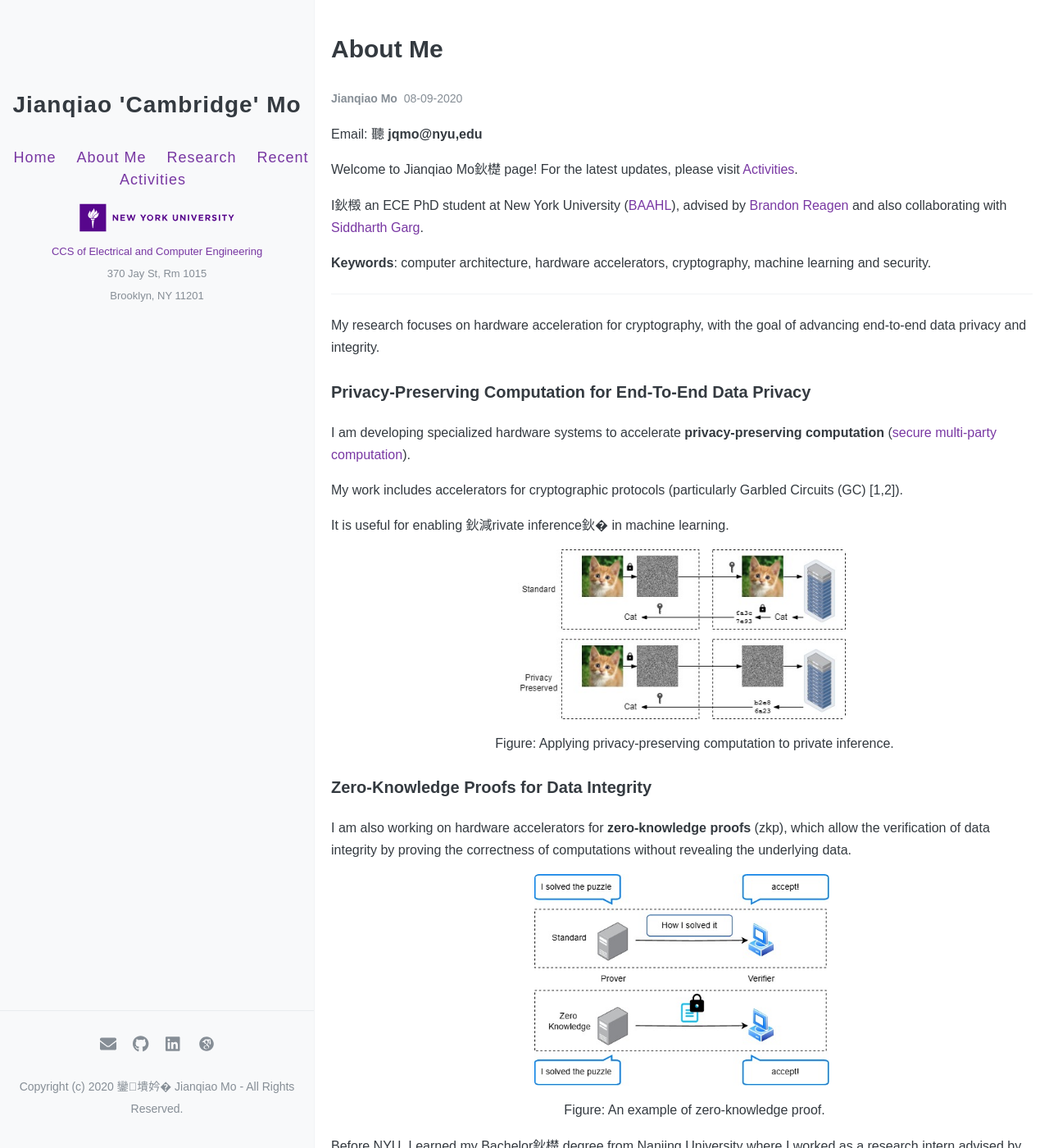
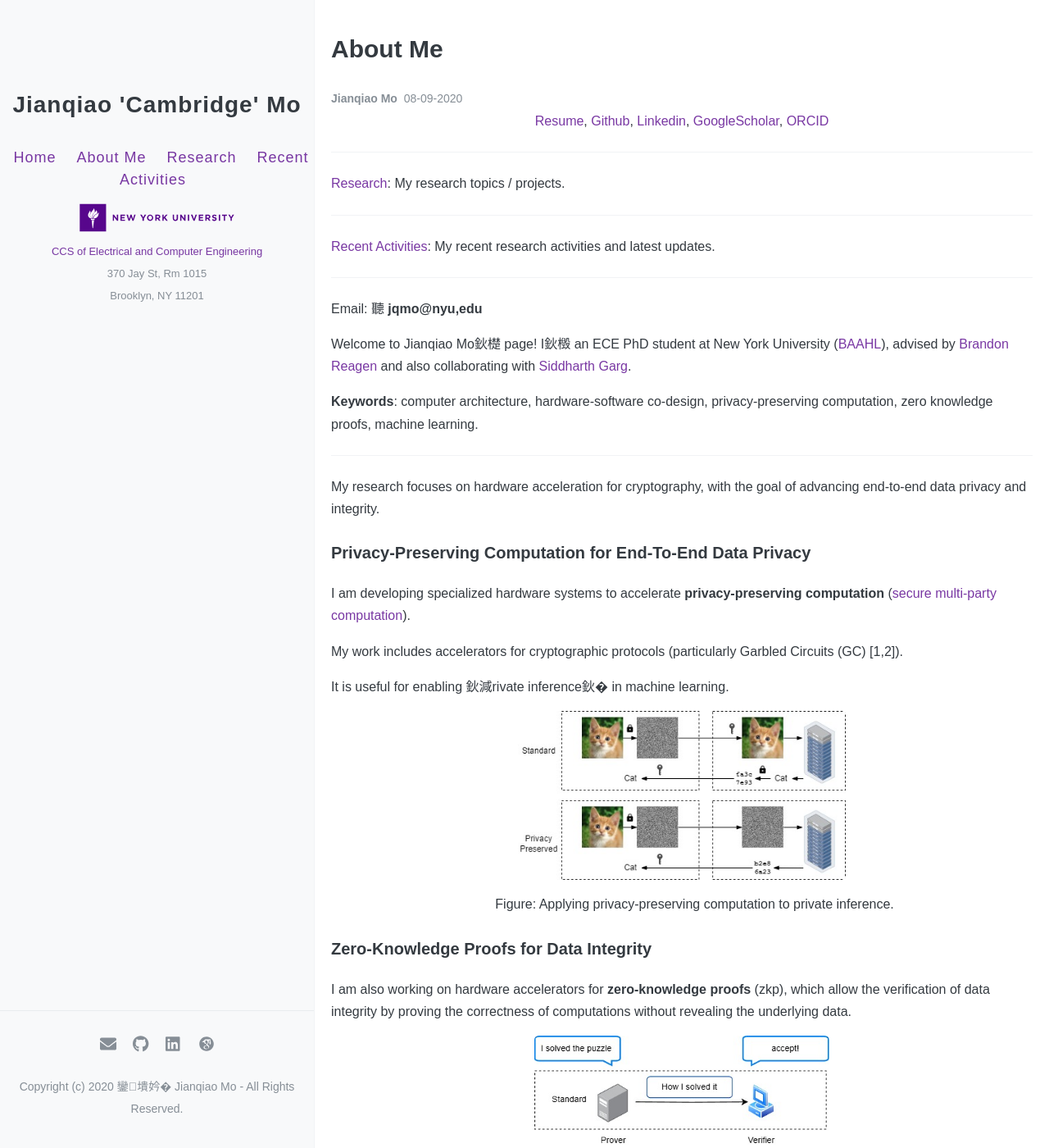
Before and after one commit to jianqiaomo/mywebpage, a Jekyll site: the page built from _posts/2020-08-09-about.md, in a window 1280 px wide and 1400 px high. Shown: the whole window at 82% size. Built offline with Jekyll 4.4.1, drawn with Linux system fonts in a browser that asks for light colours; comment, search, counter and statistics services are not loaded; some of the changed text lies outside the part shown.

Commit message:
reorder aboutme

```diff
--- a/_posts/2020-08-09-about.md
+++ b/_posts/2020-08-09-about.md
@@ -8,15 +8,33 @@ toc: false
 pinned: true
 permalink: /aboutme/
 ---
+<div style="text-align: center;">
+<a href="https://drive.google.com/file/d/1JeKeQL3mNHs1eISVBEbWTiLwYkOwQRv0/view?usp=sharing">Resume</a>,
+<a href="https://github.com/{{ site.footer-links.github }}">Github</a>,
+<a href="https://www.linkedin.com/in/{{ site.footer-links.linkedin }}">Linkedin</a>,
+<a href="https://scholar.google.com/citations?user={{ site.footer-links.googlescholar }}">GoogleScholar</a>,
+<a href="https://orcid.org/0000-0001-9533-8183">ORCID</a>
+</div>
+
+***
+
+[Research](https://jqmo.top/tags/): My research topics / projects.
+
+***
+
+[Recent Activities](https://jqmo.top/activities/): My recent research activities and latest updates.
+
+***
+
 Email: &nbsp; **jqmo@nyu,edu**
 
-Welcome to Jianqiao Mo's page! For the latest updates, please visit [Activities](https://jqmo.top/activities/).
-
+Welcome to Jianqiao Mo's page!
 I'm an ECE PhD student at New York University ([BAAHL](https://wp.nyu.edu/baahl/)),
 advised by [Brandon Reagen](https://engineering.nyu.edu/faculty/brandon-reagen)
 and also collaborating with [Siddharth Garg](https://engineering.nyu.edu/faculty/siddharth-garg).
 
-**Keywords**: computer architecture, hardware accelerators, cryptography, machine learning and security.
+**Keywords**: computer architecture, hardware-software co-design, privacy-preserving computation,
+zero knowledge proofs, machine learning.
 
 ***
 
@@ -54,18 +72,6 @@ I worked as a research intern advised by Prof. [Zhongfeng Wang](https://scholar.
 My research there focused on reducing the computational cost of deep neural networks by
 optimizing dynamic exit branches.
 
-***
-
-<div style="text-align: center;">
-<a href="https://drive.google.com/file/d/1JeKeQL3mNHs1eISVBEbWTiLwYkOwQRv0/view?usp=sharing">Resume</a>,
-<a href="https://github.com/{{ site.footer-links.github }}">Github</a>,
-<a href="https://www.linkedin.com/in/{{ site.footer-links.linkedin }}">Linkedin</a>,
-<a href="https://scholar.google.com/citations?user={{ site.footer-links.googlescholar }}">GoogleScholar</a>,
-<a href="https://orcid.org/0000-0001-9533-8183">ORCID</a>
-</div>
-
-***
-
 **Reference**:
 
 [1] Yakoubov, Sophia. "[A gentle introduction to yao’s garbled circuits.](https://web.mit.edu/sonka89/www/papers/2017ygc.pdf)" (2017). \
```
